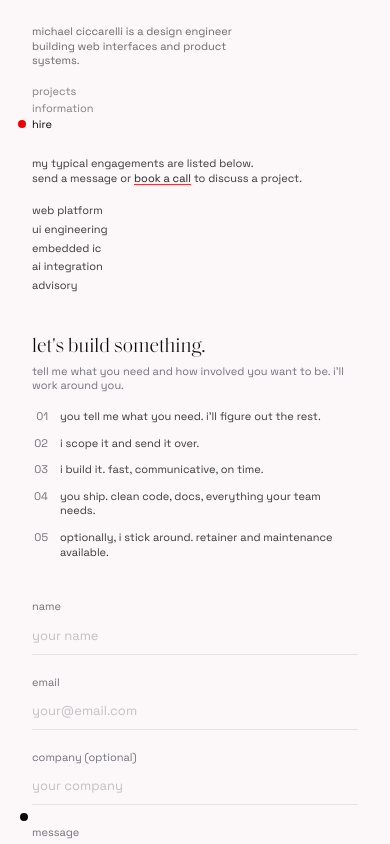
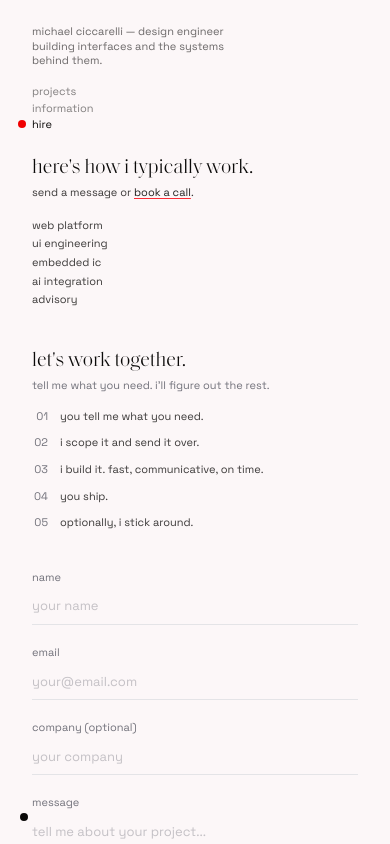
Before and after one commit to mciccarelli/personal-site, a Next.js app: page /hire in a window 390 px wide. Shown: the top 844 px of the page. Built offline with nearby package versions, Linux system fonts and the light colour scheme.

Commit message:
update copy

```diff
--- a/app/hire/page.tsx
+++ b/app/hire/page.tsx
@@ -17,9 +17,11 @@ export default function EngagePage() {
     <>
       {/* Services — cols 3-4 */}
       <ColumnReveal className="mb-10 md:col-span-2 md:col-start-3 md:mb-0">
+        <p className="mb-1 font-serif text-xl leading-tight font-light">
+          here&apos;s how i typically work.
+        </p>
         <p className="text-foreground/80 mb-4 text-xs">
-          my typical engagements are listed below. <br />
-          send a message or <BookCallButton /> to discuss a project.
+          send a message or <BookCallButton />.
         </p>
         <ServicesSection services={services} />
       </ColumnReveal>
@@ -27,10 +29,10 @@ export default function EngagePage() {
       {/* Headline + Process steps — cols 5-6 */}
       <ColumnReveal className="mb-10 md:col-span-2 md:col-start-5 md:mb-0">
         <h1 className="text-foreground mb-1 font-serif text-xl leading-tight font-light">
-          let&apos;s build something.
+          let&apos;s work together.
         </h1>
         <p className="text-muted-foreground mb-4 text-xs">
-          tell me what you need and how involved you want to be. i&apos;ll work around you.
+          tell me what you need. i&apos;ll figure out the rest.
         </p>
 
         <StaggerList className="text-foreground/80 space-y-3 text-xs">
--- a/app/information/page.tsx
+++ b/app/information/page.tsx
@@ -9,9 +9,9 @@ export const metadata: Metadata = {
 };
 
 const aboutParagraphs = [
-  'two decades across fintech, media, and e-commerce — focused on interaction, motion, and the details that shape how products feel.',
-  'past clients include condé nast, pentagram, knoll, and amazon. work spans trading infrastructure, design systems, editorial platforms, and commerce experiences — often embedded as a principal-level ic where engineering rigor and design quality need to coexist.',
-  'i build interfaces and the systems behind them — component libraries, APIs, headless platforms, and backend infrastructure — across commerce, payments, AI, and crypto.',
+  'two decades across fintech, media, and e-commerce — focused on interaction, motion, and the craft of building for the web.',
+  'past clients include modern treasury, amazon, condé nast, and pentagram. work spans trading infrastructure, payments, design systems, editorial platforms, and commerce experiences — often embedded as a principal-level ic where engineering rigor and design quality need to coexist.',
+  'i build interfaces and the systems behind them.',
 ];
 
 export default function InformationPage() {
--- a/app/layout.tsx
+++ b/app/layout.tsx
@@ -68,7 +68,7 @@ export default function RootLayout({
               <div className="relative z-10 grid grid-cols-1 px-8 pt-6 pb-24 md:grid-cols-8 md:gap-x-12 md:pr-8 md:pb-16 md:pl-10">
                 {/* Intro — mobile only, above nav */}
                 <div className="text-foreground/60 mb-4 max-w-[200px] text-xs md:hidden">
-                  michael ciccarelli is a design engineer building web interfaces and product systems.
+                  michael ciccarelli — design engineer building interfaces and the systems behind them.
                 </div>
 
                 <div className="mb-6 self-start md:sticky md:top-6 md:col-span-2 md:mb-0">
--- a/app/page.tsx
+++ b/app/page.tsx
@@ -11,9 +11,9 @@ export default function Home() {
         <Feed items={projects} />
       </ColumnReveal>
 
-      <ColumnReveal className="hidden md:block md:col-span-2 md:col-start-7">
+      <ColumnReveal className="hidden md:col-span-2 md:col-start-7 md:block">
         <p className="text-foreground/80 text-xs">
-          michael ciccarelli is a design engineer building web interfaces and product systems.
+          michael ciccarelli — design engineer building interfaces and the systems behind them.
         </p>
       </ColumnReveal>
     </>
--- a/components/services-section.tsx
+++ b/components/services-section.tsx
@@ -32,10 +32,10 @@ export default function ServicesSection({ services }: ServicesSectionProps) {
 						}}
 					>
 					<Collapsible.Root className="group/service relative">
-						<div className="flex opacity-0 transition-opacity absolute -left-3.5 top-[5px] group-hover/service:opacity-100 group-has-data-[panel-open]/service:opacity-100">
+						<div className="flex opacity-0 transition-opacity absolute -left-3.5 top-[6px] group-hover/service:opacity-100 group-has-data-[panel-open]/service:opacity-100">
 							<BlinkingDot variant="subdued" />
 						</div>
-						<div className="flex opacity-0 transition-opacity absolute -left-3.5 top-[5px] group-has-data-[panel-open]/service:opacity-100 group-hover/service:group-has-data-[panel-open]/service:opacity-100">
+						<div className="flex opacity-0 transition-opacity absolute -left-3.5 top-[6px] group-has-data-[panel-open]/service:opacity-100 group-hover/service:group-has-data-[panel-open]/service:opacity-100">
 							<BlinkingDot variant="default" />
 						</div>
 						<Collapsible.Trigger className="w-full text-left text-xs text-foreground/80 hover:text-foreground cursor-pointer transition-colors py-0.5 data-[panel-open]:text-foreground lowercase">
--- a/data.json
+++ b/data.json
@@ -2,10 +2,10 @@
 	"services": [
 		{
 			"title": "web platform",
-			"description": "modern web built on next.js — marketing sites, content systems, commerce, saas, crypto and onchain apps.",
+			"description": "full-stack web builds on next.js — marketing sites, content systems, commerce, saas, crypto and onchain apps.",
 			"deliverables": [
-				"next.js / typescript frontend",
-				"headless cms integration",
+				"next.js / typescript",
+				"headless cms",
 				"e-commerce and payments",
 				"performance and seo"
 			],
@@ -14,7 +14,7 @@
 		},
 		{
 			"title": "ui engineering",
-			"description": "figma-to-code execution — component systems, interaction, and production-ready ui.",
+			"description": "figma to production — component systems, interaction, and motion.",
 			"deliverables": [
 				"react / next.js",
 				"component libraries",
@@ -25,7 +25,7 @@
 		},
 		{
 			"title": "embedded ic",
-			"description": "principal-level frontend, embedded in your team — shipping alongside your engineers where design quality and engineering rigor need to coexist.",
+			"description": "principal-level frontend, embedded in your team — where design quality and engineering rigor are equally non-negotiable.",
 			"deliverables": [
 				"product development",
 				"architecture",
@@ -36,33 +36,33 @@
 		},
 		{
 			"title": "ai integration",
-			"description": "practical ai features scoped to real use cases — not demos, not experiments.",
+			"description": "ai-powered features built for production — llm integrations, chat interfaces, and custom tooling.",
 			"deliverables": [
-				"llm integrations",
-				"rag pipelines",
-				"chat interfaces",
-				"prompt design"
+				"llm api integration",
+				"chat and assistant interfaces",
+				"streaming and real-time responses",
+				"ai-powered search and filtering"
 			],
 			"price": "starting at $4,000"
 		},
 		{
 			"title": "advisory",
-			"description": "short-term consulting on architecture, frontend systems, or product direction.",
+			"description": "short-term engagements or ongoing retainers — architecture, frontend systems, or product direction.",
 			"deliverables": [
 				"codebase review",
 				"design system strategy",
 				"performance audits",
-				"ongoing advisory"
+				"ongoing advisory and check-ins"
 			],
-			"price": "starting at $1,500"
+			"price": "monthly retainers available · reach out to discuss"
 		}
 	],
 	"process": [
-		"you tell me what you need. i'll figure out the rest.",
+		"you tell me what you need.",
 		"i scope it and send it over.",
 		"i build it. fast, communicative, on time.",
-		"you ship. clean code, docs, everything your team needs.",
-		"optionally, i stick around. retainer and maintenance available."
+		"you ship.",
+		"optionally, i stick around."
 	],
 	"projects": [
 		{
```
